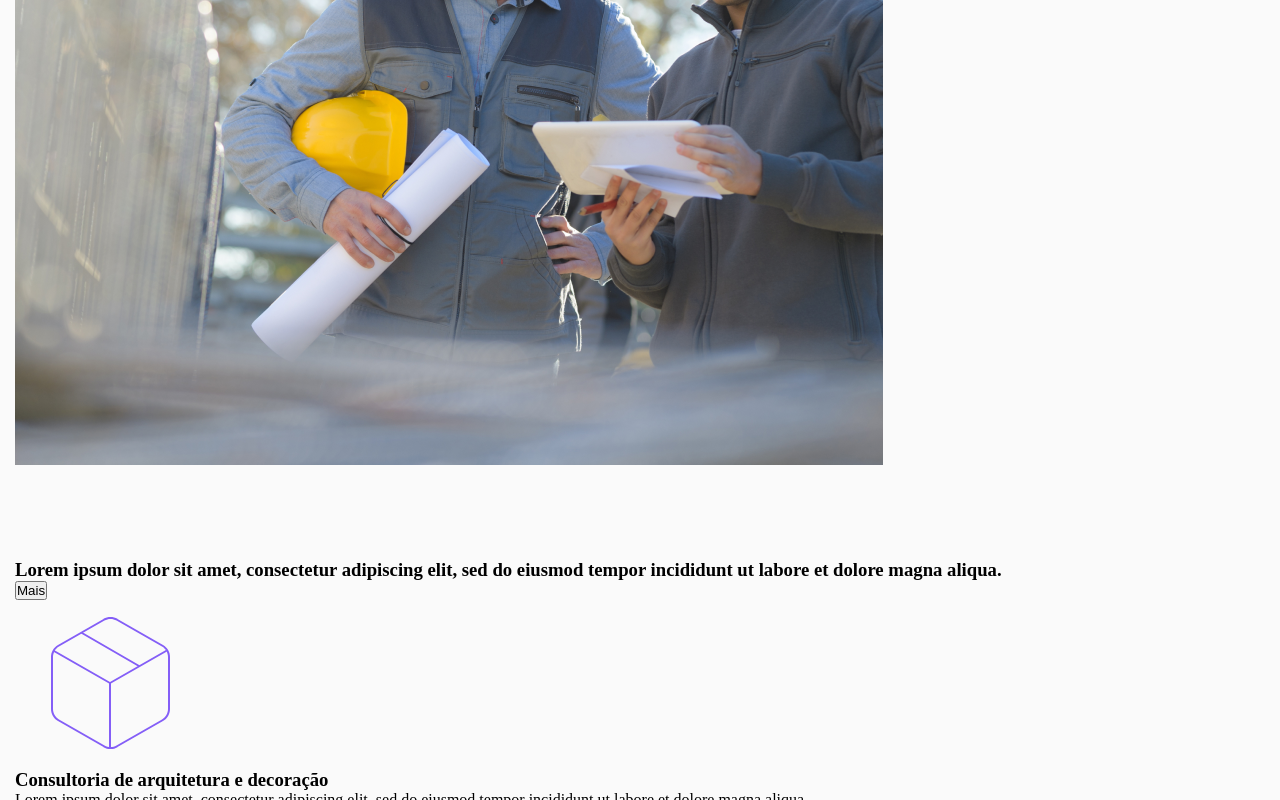
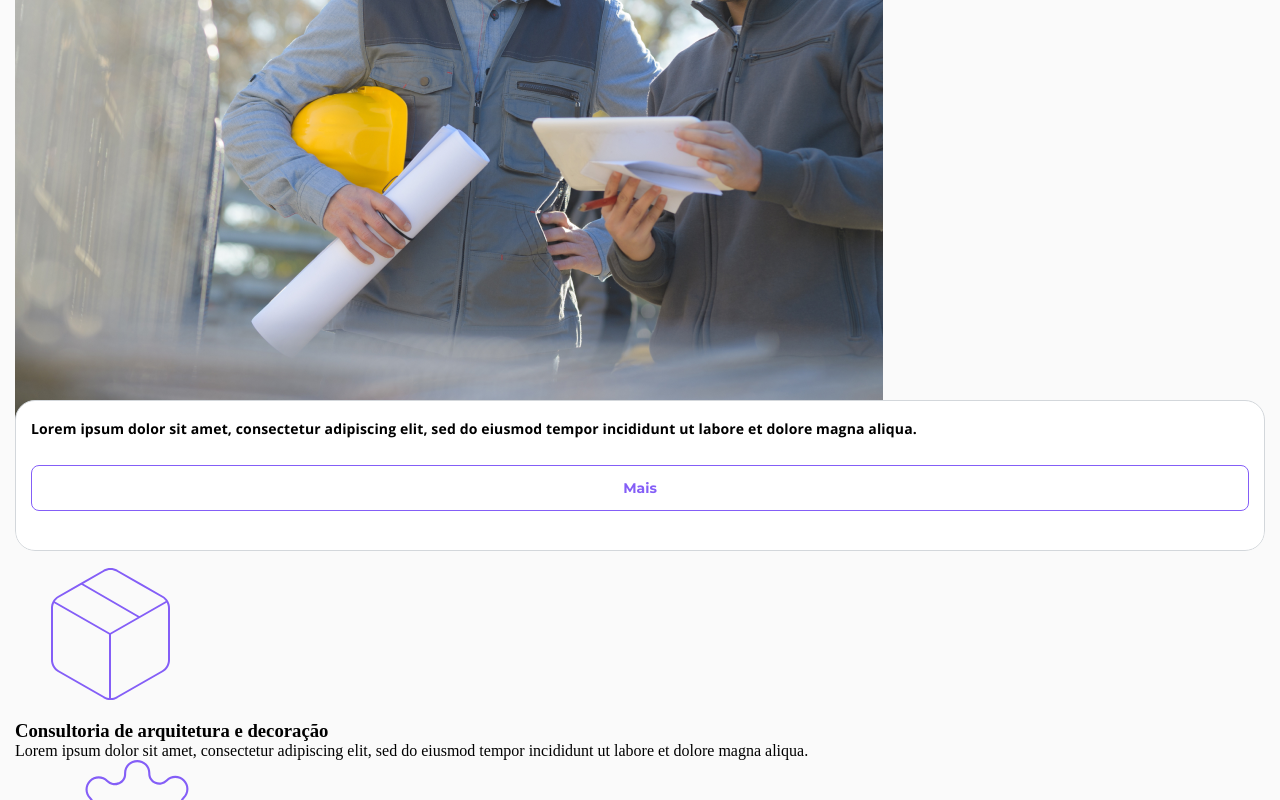
Before and after one commit to DanielDev-cod/Projeto-design-systems-Bloco-8, a plain HTML site: page index.html in a window 1280 px wide. Shown: the part 941-1741 px from the top of the page. Drawn offline with nearby package versions, Linux system fonts and the light colour scheme.

Commit message:
atualizado!

```diff
--- a/index.html
+++ b/index.html
@@ -65,10 +65,12 @@
                     et dolore magna aliqua.
                 </p>
                 <div class="lorem_conteudo">
-                    <img src="assets/Banners/Banner 2.png" alt="Tecnicos">
-                    <h3>Lorem ipsum dolor sit amet, consectetur adipiscing elit, sed do eiusmod tempor incididunt ut
-                        labore et dolore magna aliqua.</h3>
-                    <button class="lorem_botao">Mais</button>
+                    <img src="assets/Banners/Banner 2.png" alt="">
+                    <div>
+                        <h3>Lorem ipsum dolor sit amet, consectetur adipiscing elit, sed do eiusmod tempor incididunt ut
+                            labore et dolore magna aliqua.</h3>
+                        <button class="lorem_botao">Mais</button>
+                    </div>
                 </div>
                 <div class="servico-consultoria">
                     <img src="assets/Sobre-Nos/caixa.svg" alt="arquitetura e decoração">
--- a/style.css
+++ b/style.css
@@ -6,8 +6,8 @@
   --preto: #000000;
   --Branco: #ffffff;
   --cinsa: #30373e;
-  --cinsa2: #adb5bd;
-  --cinsa3: #d3d7db;
+  --cinza2: #adb5bd;
+  --cinza3: #d3d7db;
   --Branco2: #fafafa;
   --logo: #5a27f2;
   --logo2: #845ef7;
@@ -115,7 +115,6 @@ header{
 
 .servicos >p{
   padding-top: 17px;
-  text-align: justify;
   color: var(--preto);
   font-family: 'Open Sans', sans-serif;
   font-size: 14px;
@@ -124,10 +123,46 @@ header{
 }
 
 .lorem_conteudo{
-  width: 100%;
-  margin-top: 24px;
+  display: grid;
+  margin-top: 20px;
+  border-radius: 20px;
+  overflow: hidden;
 }
 
-.lorem_conteudo >h3{
+.lorem_conteudo > *{
+  grid-column: 1 / 2;
+  grid-row: 1 / 2;
+}
 
+.lorem_conteudo > div{
+  margin-top: 185px;
+  height: min-content;
+  align-self: end;
+  border-radius: 20px;
+  padding: 15px;
+  background-color: var(--Branco);
+  border: 1px solid var(--cinza3)
 }
+
+.lorem_conteudo > div > h3{
+  font-family: 'Open Sans', sans-serif;
+  font-size: 14px;
+  font-weight: 700;
+  font-style: normal;
+  line-height: 180%; /* 25.2px */
+  letter-spacing: 0.14px;
+}
+
+.lorem_botao{
+  width: 100%;
+  margin-block: 24px;
+  padding: 13px;
+  border-radius: 8px;
+  border: 1px solid var(--logo2);
+  outline: none;
+  background-color: var(--Branco);
+  color: var(--logo2);
+  font-family: 'Montserrat', sans-serif;
+  font-size: 14px;
+  font-weight: 700;
+}
```
